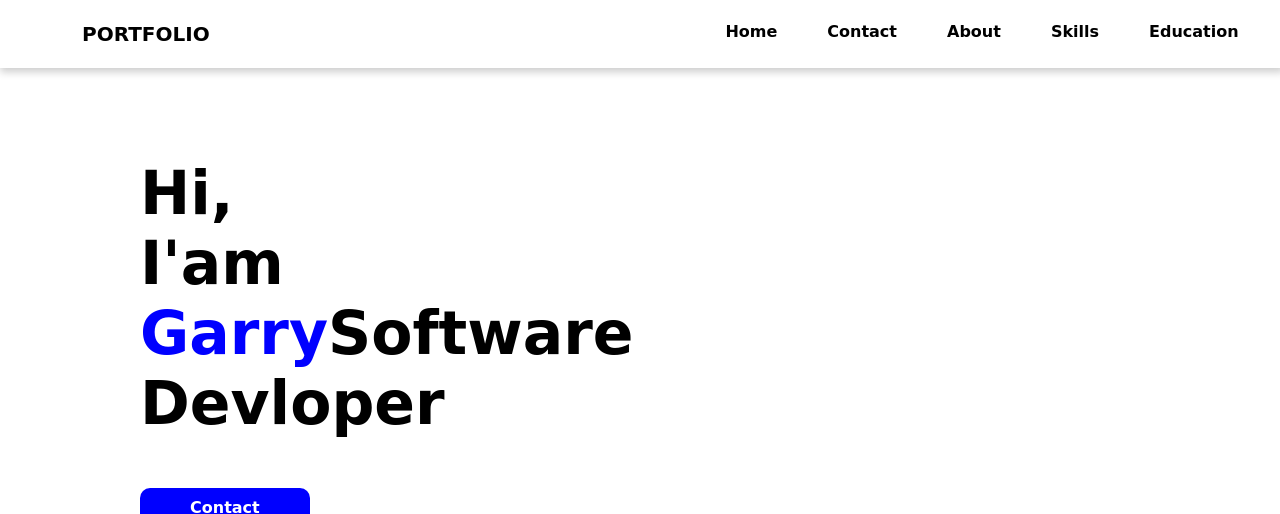
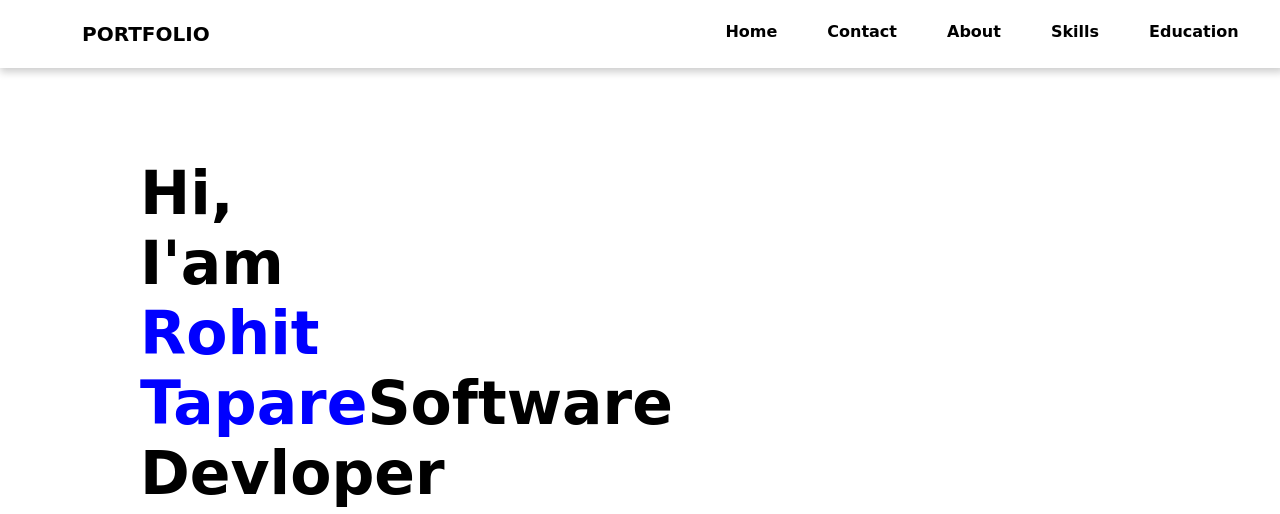
Before and after one commit to gauravthorat96s/gaurav9696, a plain HTML site: page index.html in a window 1280 px wide. Shown: the top 514 px of the page. Drawn offline with Linux system fonts and the light colour scheme.

Commit message:
doneeeee

```diff
--- a/index.html
+++ b/index.html
@@ -122,7 +122,7 @@
     </header>
     <div class="div">
         <div class="div1">
-            <p>Hi,<br>I'am <br><span>Garry</span>Software Devloper</p>
+            <p>Hi,<br>I'am <br><span>Rohit Tapare</span>Software Devloper </p>
             <a href="#" class="button">Contact</a>
             <div class="icon">
             <a href="https://www.instagram.com/gaurav_thorat_96s" target="_blank"><i class="fab fa-instagram"></i></a>
```
